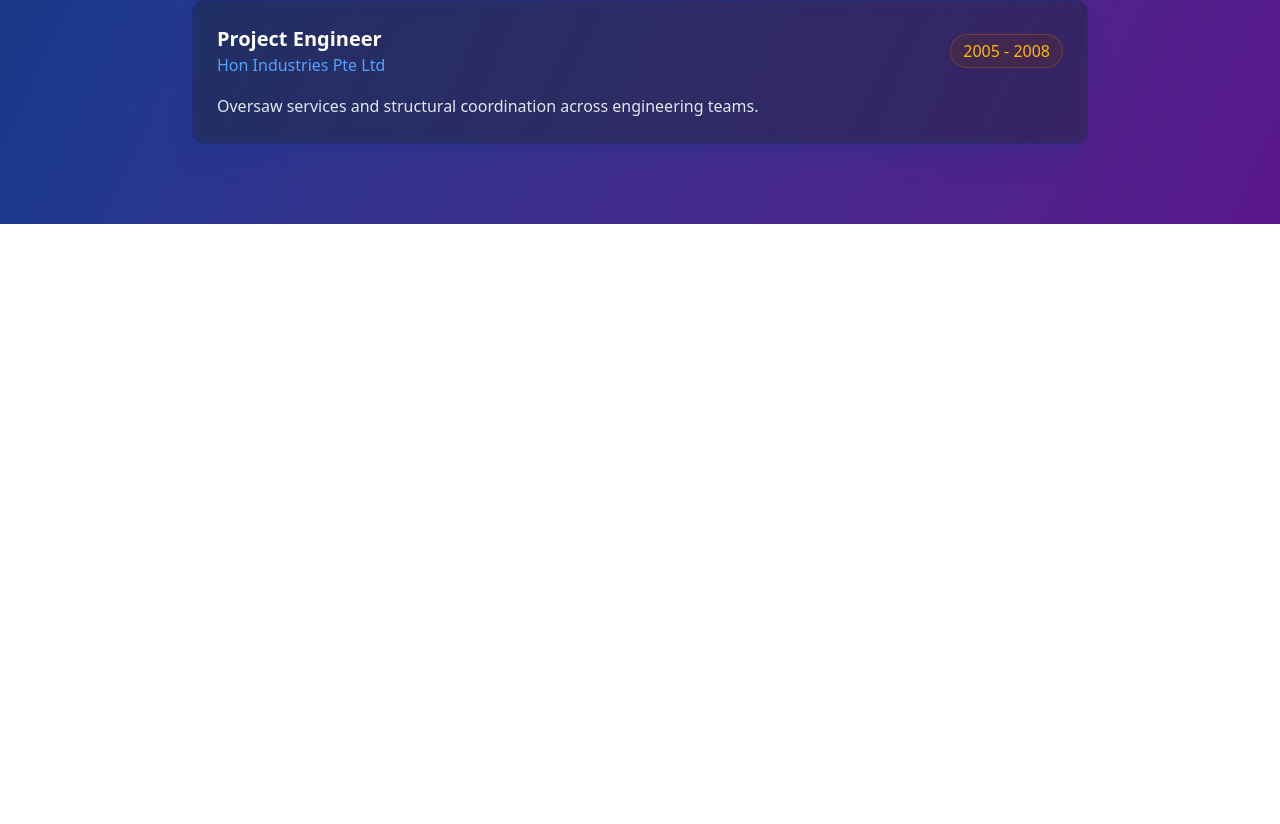
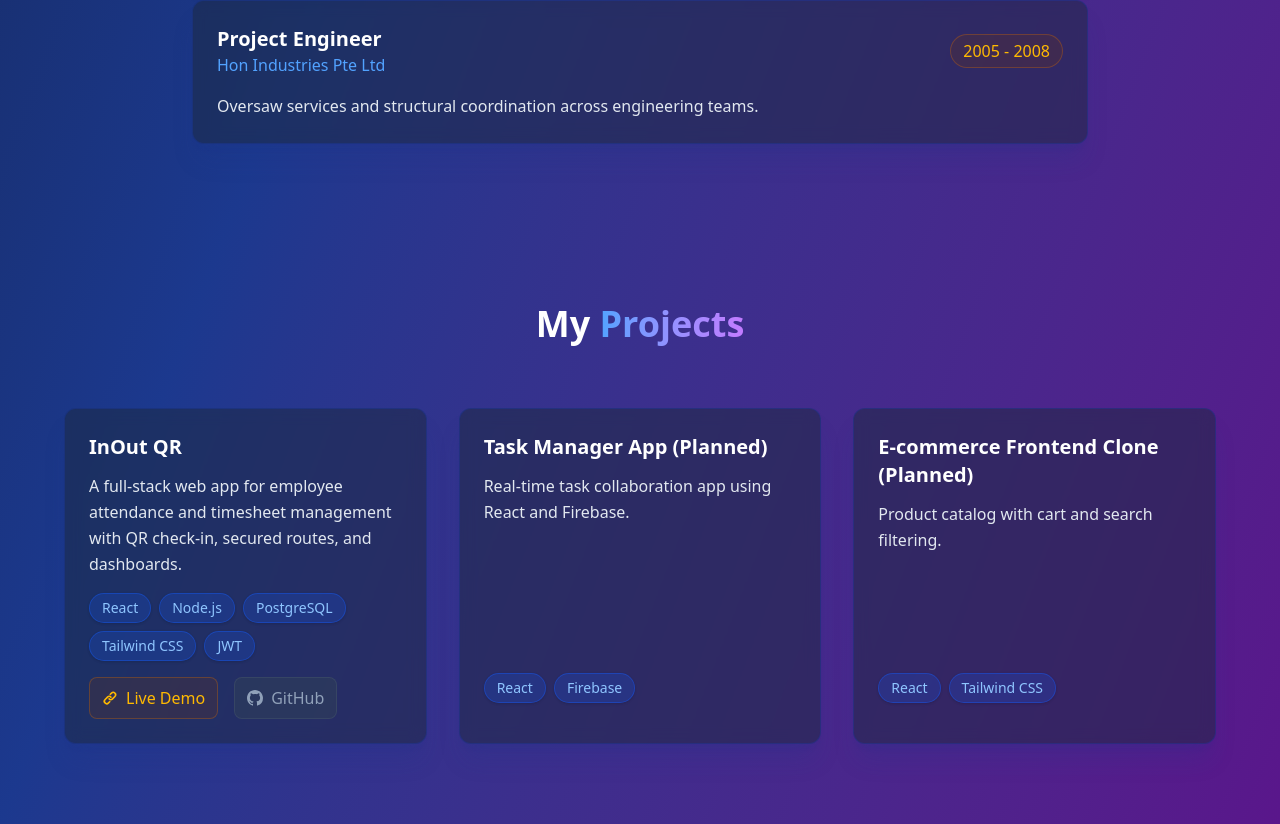
Before and after one commit to StephanGELo/stephan-portfolio, a React (Vite) app: page / in a window 1280 px wide. Shown: the part 2539-3363 px from the top of the page. Before the commit the page ends 2763 px from the top, so only its background shows below. Built offline with nearby package versions, Linux system fonts and the light colour scheme.

Commit message:
Implement code for Projects  Section using tailwindcss'

```diff
--- a/src/App.tsx
+++ b/src/App.tsx
@@ -3,7 +3,8 @@ import Navbar from './components/Navbar';
 import Hero from './components/Hero';
 import About from './components/About';
 import Skills from './components/Skills';
-import Experience  from './components/Experience';
+import Experience from './components/Experience';
+import Projects from './components/Projects';
 
 function App() {
   const [ isMenuOpen, setIsMenuOpen ] = useState(false);
@@ -38,6 +39,7 @@ function App() {
         <About />
         <Skills />
         <Experience />
+        <Projects />
       </div>
     </>
   );
--- a/src/components/Experience.tsx
+++ b/src/components/Experience.tsx
@@ -1,7 +1,7 @@
 import React from 'react';
 import { portfolioData } from '../data/portfolioData';
 
-export function Experience() {
+function Experience() {
     return (
         <section id="experience" className="py-16 sm:py-20 px-4 sm:px-6 lg:px-8">
             <div className="max-w-4xl mx-auto">
--- a/src/components/Projects.tsx
+++ b/src/components/Projects.tsx
@@ -0,0 +1,69 @@
+import { portfolioData } from "../data/portfolioData";
+
+function Projects() {
+    return (
+        <section id="projects" className="py-16 sm:py-20 px-4 sm:px-6 lg:px-8">
+            <div className="max-w-6xl mx-auto">
+                <h2 className="text-3xl sm:text-4xl font-bold text-center mb-12 sm:mb-16">
+                    My <span className="text-transparent bg-clip-text bg-gradient-to-r from-blue-400 to-purple-400">Projects</span>
+                </h2>
+
+                <div className="grid grid-cols-1 sm:grid-cols-2 lg:grid-cols-2 xl:grid-cols-3 gap-6 sm:gap-8">
+                    {portfolioData.projects.map((project, index) => (
+                        <div
+                            key={index}
+                            className="bg-slate-800/50 backdrop-blur-sm border border-blue-800/30 rounded-xl p-4 sm:p-6 hover:border-blue-600/40 transition-all duration-300 hover:scale-105 shadow-xl shadow-blue-900/20 flex flex-col"
+                        >
+                            <h3 className="text-lg sm:text-xl font-bold text-white mb-3">{project.title}</h3>
+                            <p className="text-slate-200 mb-4 leading-relaxed text-sm sm:text-base flex-grow">
+                                {project.description}
+                            </p>
+
+                            <div className="flex flex-wrap gap-2 mb-4">
+                                {project.tech.map((tech) => (
+                                    <span
+                                        key={tech}
+                                        className="px-2 sm:px-3 py-1 bg-blue-600/20 text-blue-300 rounded-full text-xs sm:text-sm border border-blue-600/40 shadow-sm"
+                                    >
+                                        {tech}
+                                    </span>
+                                ))}
+                            </div>
+
+                            <div className="flex flex-col sm:flex-row gap-3 sm:gap-4 mt-auto">
+                                {project.link && (
+                                    <a
+                                        href={project.link}
+                                        className="flex items-center justify-center text-amber-400 hover:text-amber-300 transition-colors duration-200 font-medium text-sm sm:text-base py-2 px-3 bg-amber-900/20 rounded-lg border border-amber-600/30 hover:border-amber-500/50"
+                                        target="_blank"
+                                        rel="noopener noreferrer"
+                                    >
+                                        <svg className="w-4 h-4 mr-2" fill="currentColor" viewBox="0 0 20 20">
+                                            <path fillRule="evenodd" d="M12.586 4.586a2 2 0 112.828 2.828l-3 3a2 2 0 01-2.828 0 1 1 0 00-1.414 1.414 4 4 0 005.656 0l3-3a4 4 0 00-5.656-5.656l-1.5 1.5a1 1 0 101.414 1.414l1.5-1.5zm-5 5a2 2 0 012.828 0 1 1 0 101.414-1.414 4 4 0 00-5.656 0l-3 3a4 4 0 105.656 5.656l1.5-1.5a1 1 0 10-1.414-1.414l-1.5 1.5a2 2 0 11-2.828-2.828l3-3z" clipRule="evenodd" />
+                                        </svg>
+                                        Live Demo
+                                    </a>
+                                )}
+                                {project.github && (
+                                    <a
+                                        href={project.github}
+                                        className="flex items-center justify-center text-slate-400 hover:text-slate-300 transition-colors duration-200 font-medium text-sm sm:text-base py-2 px-3 bg-slate-700/50 rounded-lg border border-slate-600/50 hover:border-slate-500/70"
+                                        target="_blank"
+                                        rel="noopener noreferrer"
+                                    >
+                                        <svg className="w-4 h-4 mr-2" fill="currentColor" viewBox="0 0 20 20">
+                                            <path fillRule="evenodd" d="M10 0C4.477 0 0 4.484 0 10.017c0 4.425 2.865 8.18 6.839 9.504.5.092.682-.217.682-.483 0-.237-.008-.868-.013-1.703-2.782.605-3.369-1.343-3.369-1.343-.454-1.158-1.11-1.466-1.11-1.466-.908-.62.069-.608.069-.608 1.003.07 1.531 1.032 1.531 1.032.892 1.53 2.341 1.088 2.91.832.092-.647.35-1.088.636-1.338-2.22-.253-4.555-1.113-4.555-4.951 0-1.093.39-1.988 1.029-2.688-.103-.253-.446-1.272.098-2.65 0 0 .84-.27 2.75 1.026A9.564 9.564 0 0110 4.844c.85.004 1.705.115 2.504.337 1.909-1.296 2.747-1.027 2.747-1.027.546 1.379.203 2.398.1 2.651.64.7 1.028 1.595 1.028 2.688 0 3.848-2.339 4.695-4.566 4.942.359.31.678.921.678 1.856 0 1.338-.012 2.419-.012 2.747 0 .268.18.58.688.482A10.019 10.019 0 0020 10.017C20 4.484 15.522 0 10 0z" clipRule="evenodd" />
+                                        </svg>
+                                        GitHub
+                                    </a>
+                                )}
+                            </div>
+                        </div>
+                    ))}
+                </div>
+            </div>
+        </section>
+    );
+}
+
+export default Projects;
```
